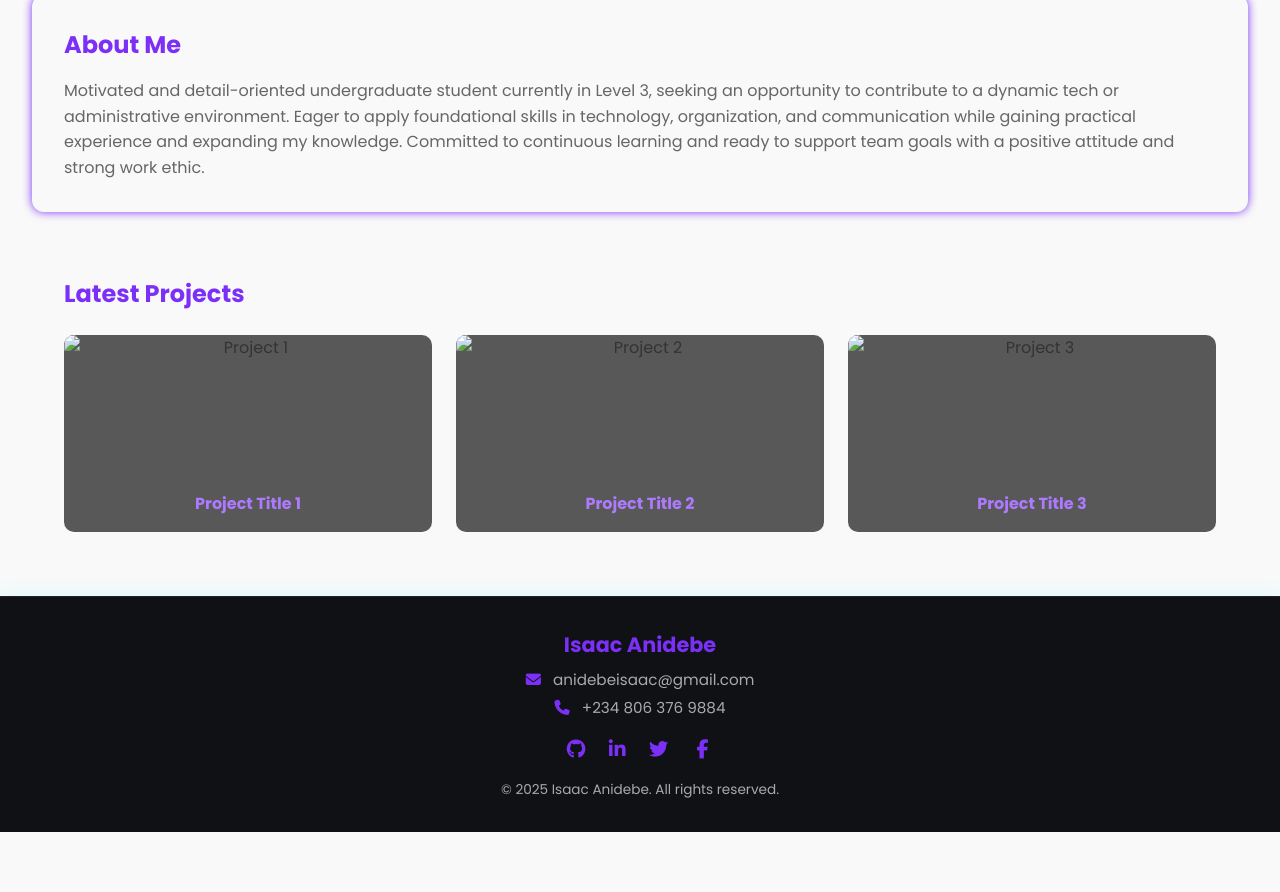
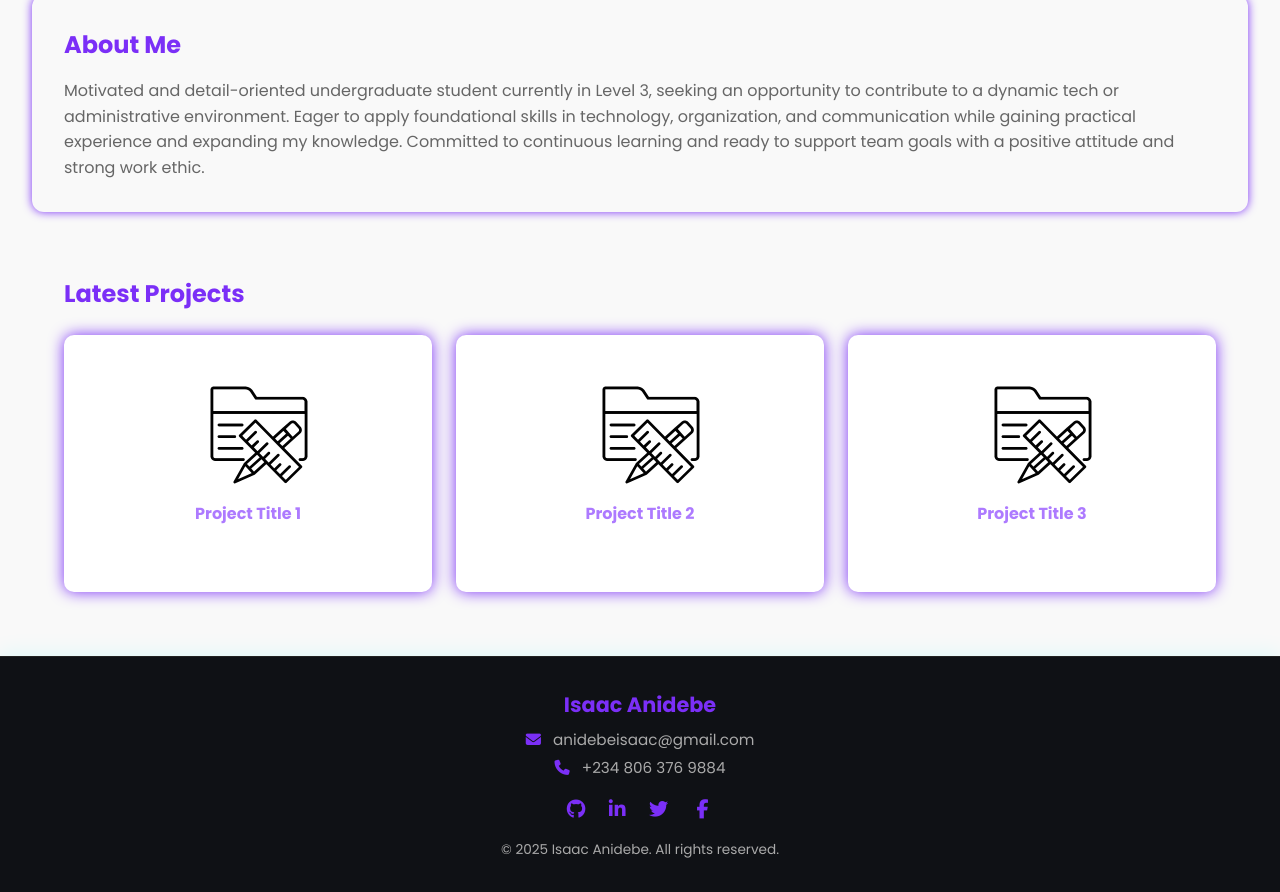
Before and after one commit to GOSWRLD/bincom-dev-center, a plain HTML site: page index.html in a window 1280 px wide. Shown: the part 869-1761 px from the top of the page. Before the commit the page ends 1701 px from the top, so only its background shows below. Drawn offline with Linux system fonts and the light colour scheme.

Commit message:
Your commit message

```diff
--- a/index.html
+++ b/index.html
@@ -66,18 +66,24 @@
     <section class="projects-section">
         <h2>Latest Projects</h2>
         <div class="card-grid">
+            <a href="https://github.com/GOSWRLD/quiz-game">
                 <div class="project-card">
-                <img src="project1.jpg" alt="Project 1">
+                    <img src="./images/download-removebg-preview.png" alt="Project 1">
                     <h3>Project Title 1</h3>
                 </div>
+            </a>
+            <a href="https://github.com/GOSWRLD/basic-caculator">
                 <div class="project-card">
-                <img src="project2.jpg" alt="Project 2">
+                    <img src="./images/download-removebg-preview.png" alt="Project 2">
                     <h3>Project Title 2</h3>
                 </div>
+            </a>
+            <a href="https://github.com/GOSWRLD/game-cart">
                 <div class="project-card">
-                <img src="project3.jpg" alt="Project 3">
+                    <img src="./images/download-removebg-preview.png" alt="Project 3">
                     <h3>Project Title 3</h3>
                 </div>
+            </a>
         </div>
     </section>
 
--- a/style.css
+++ b/style.css
@@ -204,12 +204,19 @@ nav ul li a {
 }
 
 .project-card {
-    background-color: #585858;
+    padding: 50px;
+    background-color: #ffffff;
     border-radius: 10px;
     overflow: hidden;
     text-align: center;
-    /* box-shadow: 0 0 15px #7b2ff7; */
+    box-shadow: 0 0 15px #7b2ff7;
     transition: transform 0.3s ease;
+}
+
+.fa-project-diagram {
+    color: #7b2ff7;
+    width: 300px;
+    height: 300px;
 }
 
 .project-card:hover {
@@ -217,10 +224,12 @@ nav ul li a {
 }
 
 .project-card img {
-    width: 100%;
-    height: 140px;
+    width: 100px;
+    height: 100px;
     object-fit: cover;
     display: block;
+    position: relative;
+    left: 95px;
 }
 
 .project-card h3 {
```
Also changed, not shown: images/HTML Portfolio.png (deleted), images/download-removebg-preview.png (added), 1 other file. Lines whose indentation alone changed are shown as unchanged.
